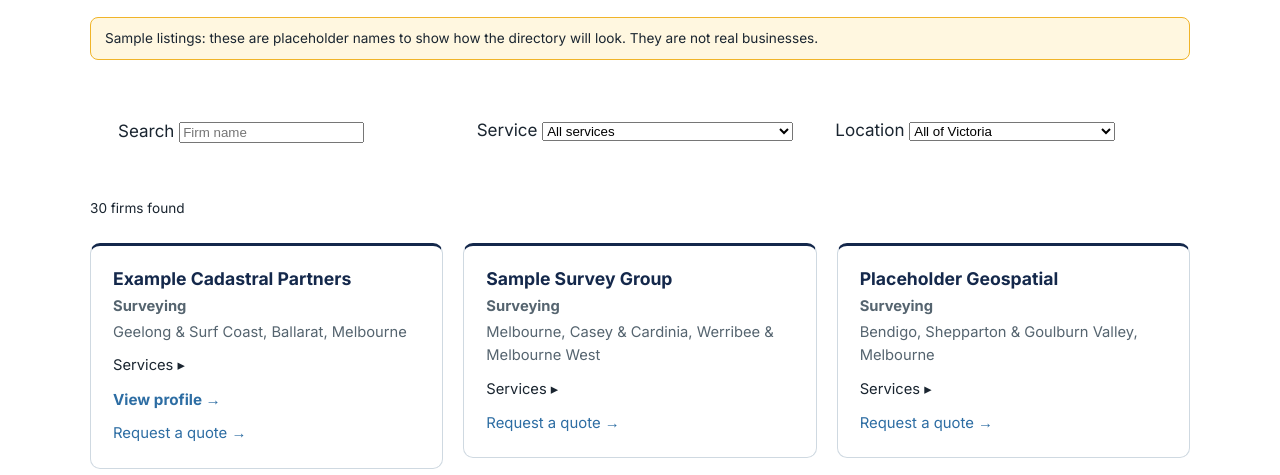
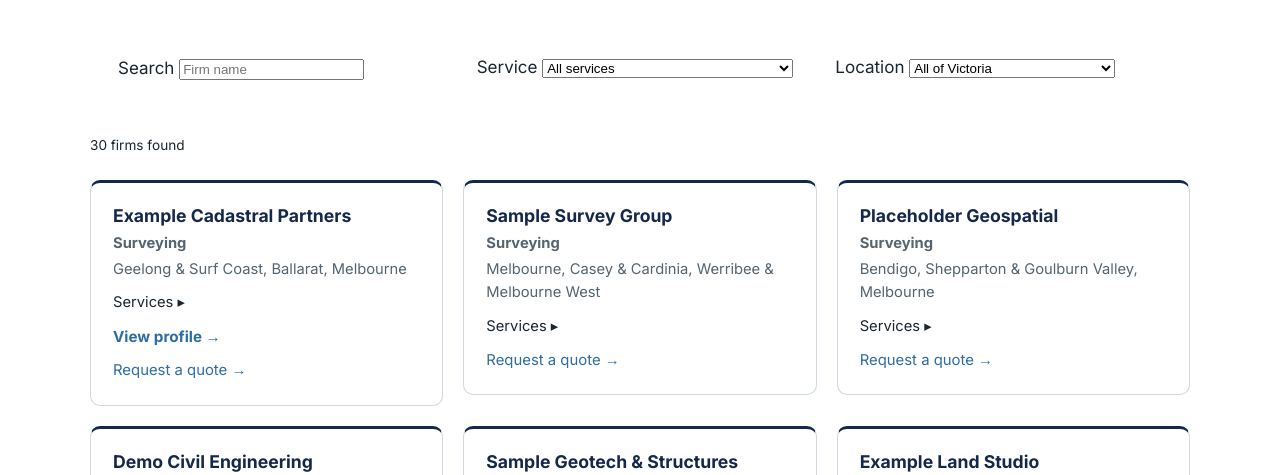
Before and after one commit to SalsaUs/LDC-Upload, a plain HTML site: page directory/index.html in a window 1280 px wide. Shown: the part 287-762 px from the top of the page. Drawn offline with Linux system fonts and the light colour scheme.

Commit message:
Remove placeholder-data notice from index.html
Removed placeholder-data notice from index.html.

```diff
--- a/directory/index.html
+++ b/directory/index.html
@@ -120,12 +120,6 @@
           Browse licensed land surveyors, engineers and planners by service and location.
           Can't decide? <a href="../contact/">We'll match you for free.</a>
         </p>
-
-        <!-- Placeholder-data notice -->
-        <p class="small" style="background:#fff7e0;border:1px solid #f0b429;padding:10px 14px;border-radius:8px">
-          Sample listings: these are placeholder names to show how the directory will look. They are not real businesses.
-        </p>
-
 
         <!-- --------------------------------------------------------
              FILTERS: search, service, location
```
